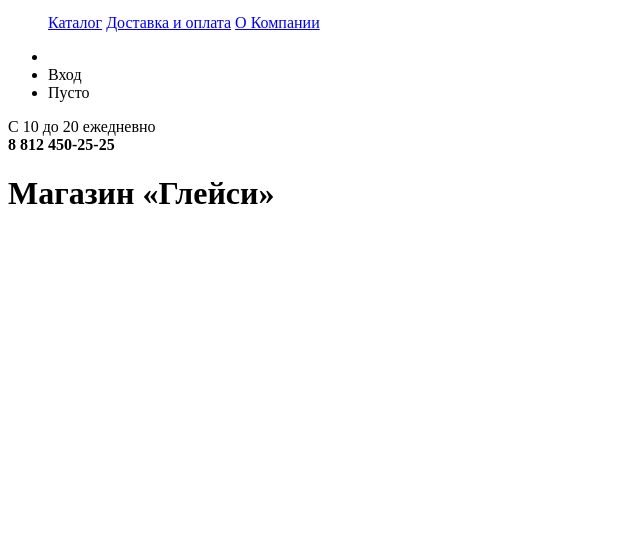
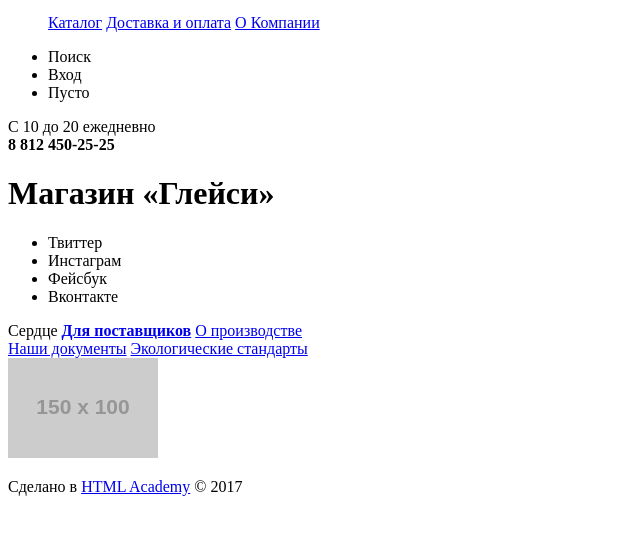
Before and after one commit to violetta96/564145-gllacy, a plain HTML site: page index.html in a window 1280 px wide. Shown: the part 114-648 px from the top of the page, without its empty margins (0-640 px from the left). Drawn offline with Linux system fonts and the light colour scheme; placeholder pictures from the web are drawn by us.

Commit message:
Сделана разметка подвала

```diff
--- a/index.html
+++ b/index.html
@@ -16,7 +16,7 @@
           <il ><a href="about.html">О Компании</a></il>
         </ul>
         <ul class="user-nav">
-          <li class="search-link"></li>
+          <li class="search-link">Поиск</li>
           <li class="login-link">Вход</li>
           <li class="cart-link">Пусто</li>
         </ul>
@@ -30,5 +30,35 @@
     <main class="container">
       <h1 class="visually-hidden">Магазин «Глейси»</h1>
     </main>
+
+    <footer class="main-footer">
+      <div class="footer-social">
+          <ul>
+            <li><a class="social-button" href="#"></a>Твиттер</li>
+            <li><a class="social-button" href="#"></a>Инстаграм</li>
+            <li><a class="social-button" href="#"></a>Фейсбук</li>
+            <li><a class="social-button" href="#"></a>Вконтакте</li>
+          </ul>
+      </div>
+      <div class="footer-nav">
+        <div class="footer-nav-left">
+          <span class="heart">Сердце</span>
+          <a href="#"><b>Для поставщиков</b></a>
+          <a href="#">О производстве</a>
+        </div>
+        <div class="footer-nav-right">
+          <a href="#">Наши документы</a>
+          <a href="#">Экологические стандарты</a>
+        </div>
+      </div>
+
+      <div class="footer-copyright">
+        <a class="copyrite-logo" href="https://htmlacademy.ru">
+         <img src="http://placehold.it/150x100" alt="HTML Academy">
+        </a>
+         <p>Сделано в <a href="https://htmlacademy.ru">HTML Academy</a> © 2017</p>
+      </div>
+    </footer>
+
   </body>
 </html>
```
Also changed, not shown: catalog.html (added).
